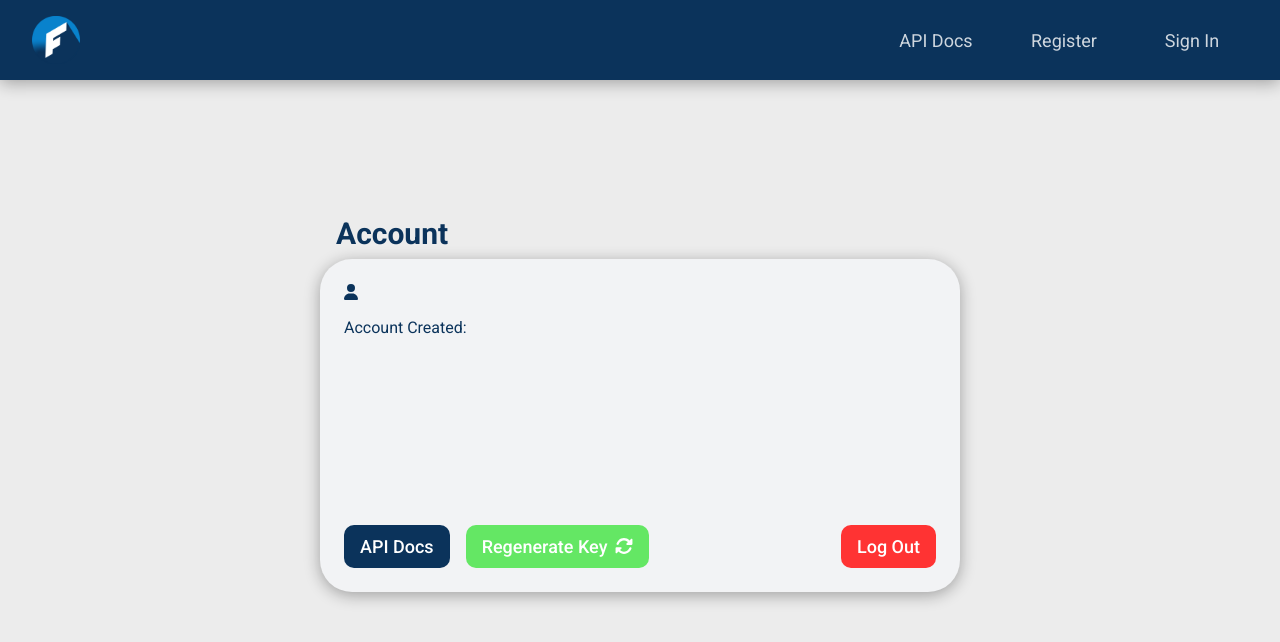
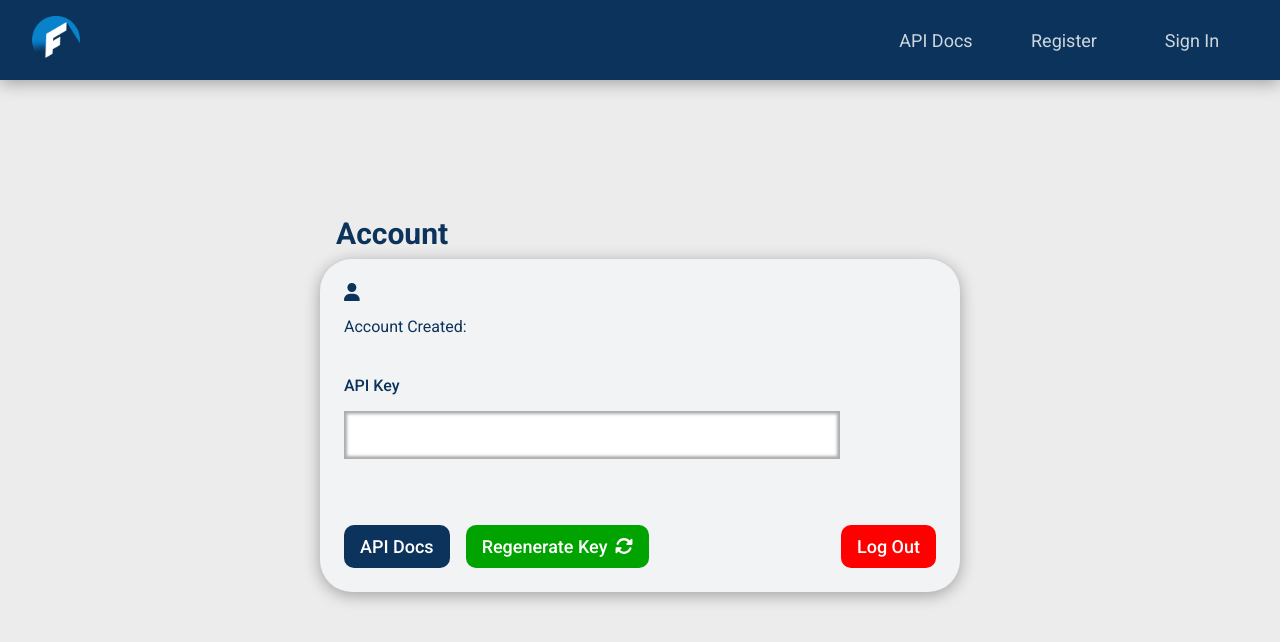
Before and after one commit to dnitecki/finfetch-ui, a React (Create React App) app: page /api/account in a window 1280 px wide. Shown: the top 642 px of the page. Built offline with nearby package versions, Linux system fonts and the light colour scheme; no server answers.

Commit message:
add api key to account page

```diff
--- a/src/apps/finfetch-api/pages/account/Account.jsx
+++ b/src/apps/finfetch-api/pages/account/Account.jsx
@@ -28,11 +28,23 @@ export default function Account() {
       <div className="account-container">
         <div className="account-header-text">Account</div>
         <div className="account-info">
-          <div>
+          <div className="account-email">
             <FontAwesomeIcon icon={faUser} />
-            &nbsp;{info?.email}
+            {info?.email}
           </div>
           <div>Account Created:&nbsp;{info?.created}</div>
+          <label className="key-label" htmlFor="key">
+            API Key
+          </label>
+          <div className="account-key">
+            <input
+              className="account-key-input"
+              id="key"
+              type="text"
+              readOnly="true"
+              value={info?.key}
+            />
+          </div>
           <div className="account-button-container">
             <div className="account-buttons">
               <button className="account-api-docs-button">API Docs</button>
--- a/src/apps/finfetch-api/pages/account/Account.scss
+++ b/src/apps/finfetch-api/pages/account/Account.scss
@@ -78,7 +78,7 @@
   border-radius: 10px;
   border: none;
   cursor: pointer;
-  background-color: #64e764;
+  background-color: #00a300;
   color: #fff;
   font-weight: 500;
   z-index: 1000;
@@ -108,8 +108,32 @@
   border-radius: 10px;
   border: none;
   cursor: pointer;
-  background-color: #ff3333;
+  background-color: #ff0000;
   color: #fff;
   font-weight: 500;
   z-index: 1000;
 }
+.account-email {
+  display: flex;
+  column-gap: 1rem;
+  font-size: 18px;
+  font-weight: 500;
+}
+.account-key {
+  padding: 0.5rem;
+  width: fit-content;
+  background-color: #fff;
+  box-shadow: inset 0px 0px 3px 3px rgba(0, 0, 0, 0.325);
+}
+.account-key-input {
+  width: 30rem;
+  height: 2rem;
+  border: none;
+  font-size: 16px;
+  padding: 0.5rem;
+}
+.key-label {
+  margin-top: 1.5rem;
+  font-size: 16px;
+  font-weight: 500;
+}
```
